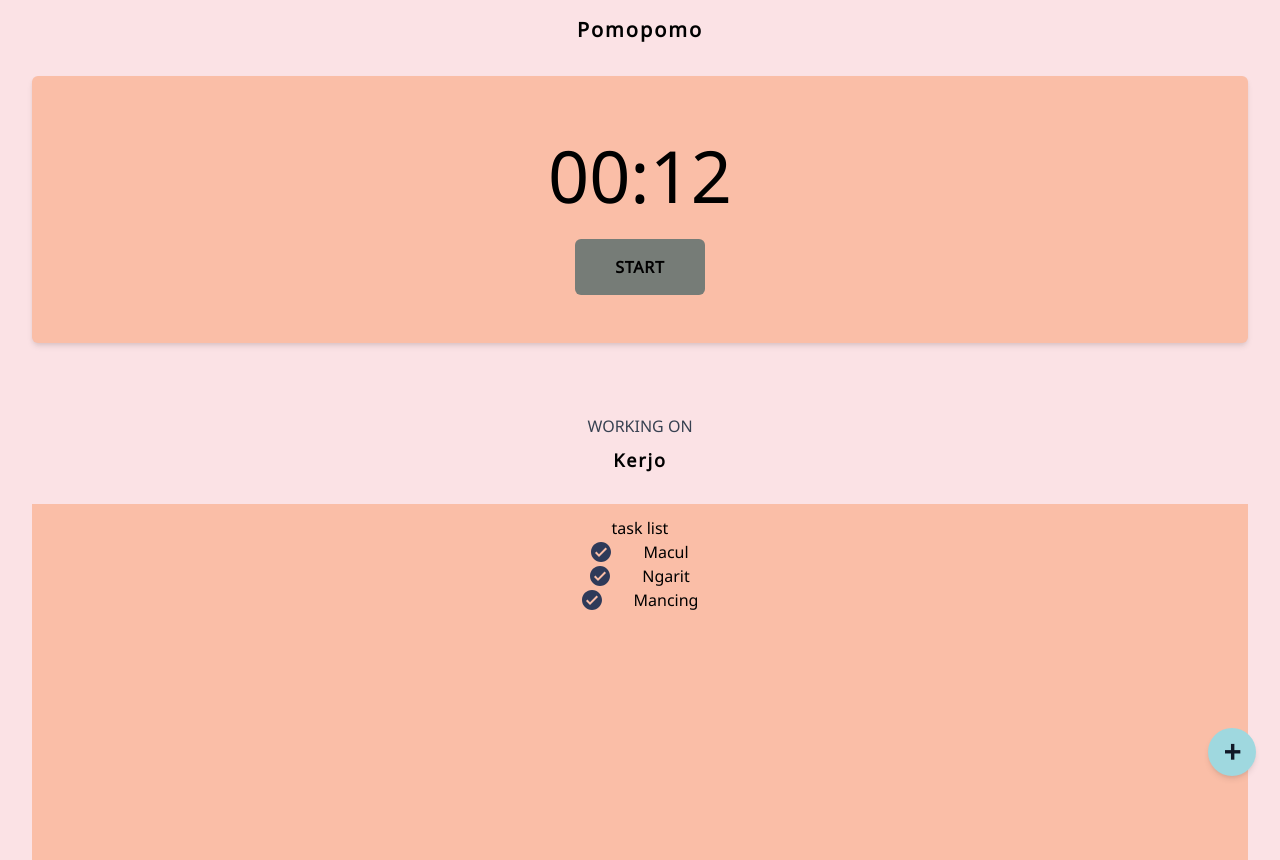
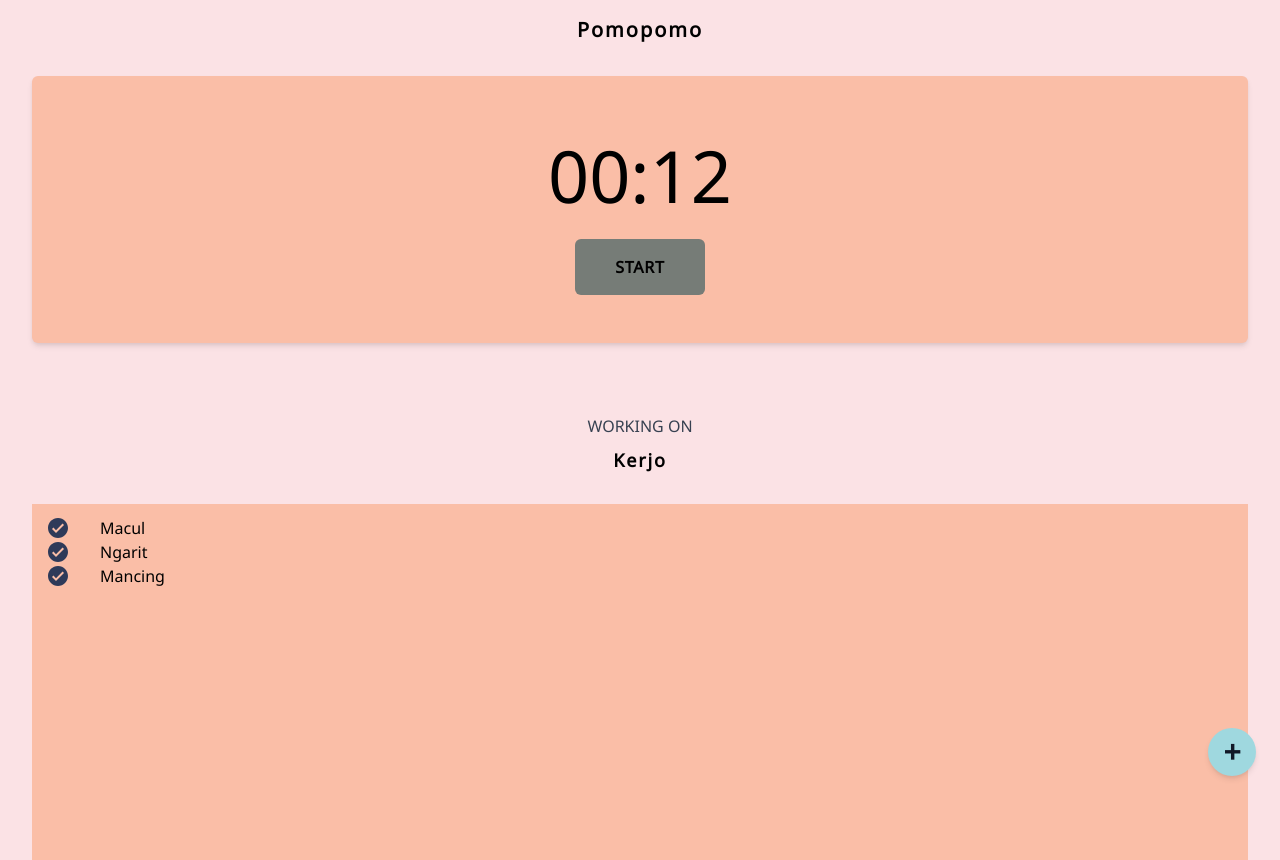
Before and after one commit to CandraJengger/svelte-pomodoro-tailwind, a Svelte app: page / in a window 1280 px wide. Built offline with nearby package versions, Linux system fonts and the light colour scheme.

Commit message:
Change TaskList and ListItem

```diff
--- a/src/components/ListItem.svelte
+++ b/src/components/ListItem.svelte
@@ -2,7 +2,7 @@
   export let text = '';
 </script>
 
-<li class="flex justify-start">
+<li class="w-full flex justify-start">
   <img src="../check.svg" alt="" />
   <p class="ml-8">{text}</p>
 </li>
--- a/src/components/TaskList.svelte
+++ b/src/components/TaskList.svelte
@@ -19,7 +19,6 @@
 </script>
 
 <div class="row-start-6 row-end-10 p-3 px-4 container bg-red-200">
-  <h1>task list</h1>
   <ul class="flex items-center justify-center flex-col list-none">
     {#each todos_dummy as { text, finished }, i}
       <ListItem {text} />
```
